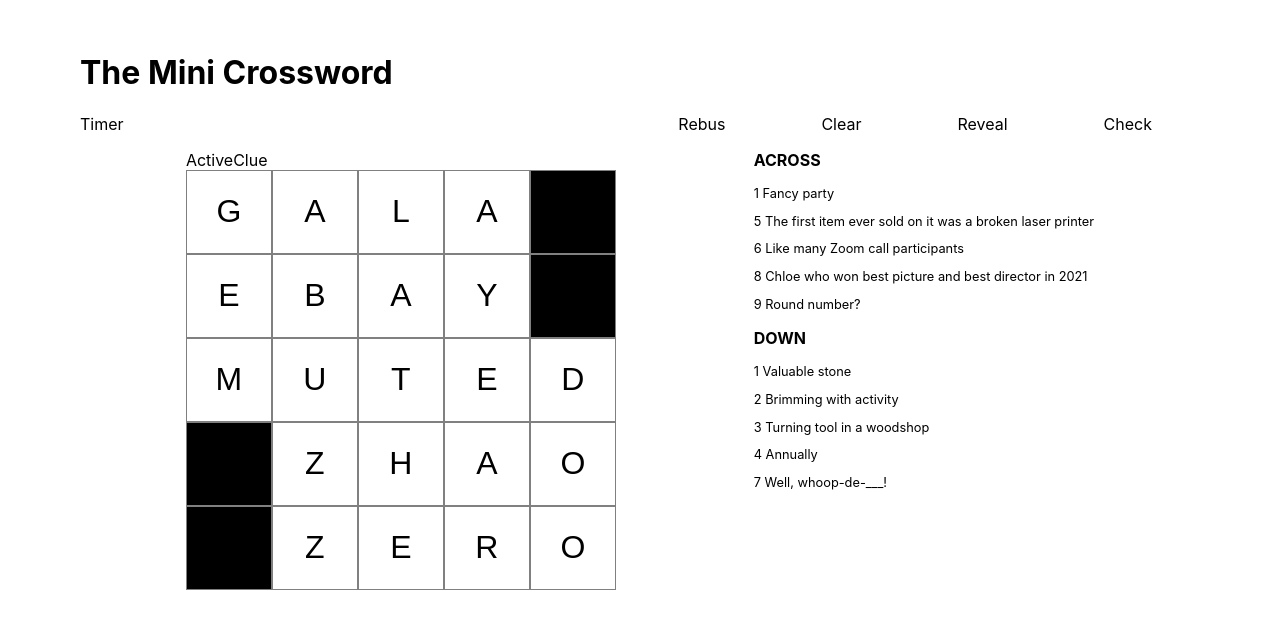
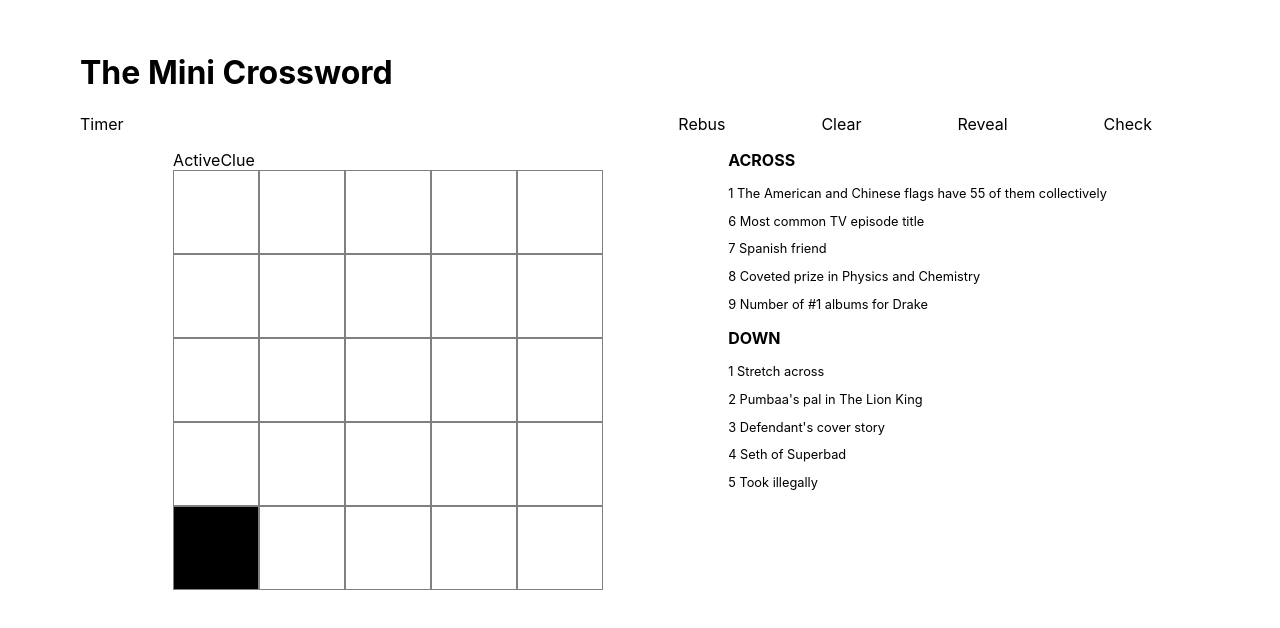
Before and after one commit to jawkha/crossword-mini-clone, a React (Create React App) app: page / in a window 1280 px wide. Shown: the top 628 px of the page. Built offline with nearby package versions, Linux system fonts and the light colour scheme.

Commit message:
minor changes

```diff
--- a/src/App.tsx
+++ b/src/App.tsx
@@ -4,7 +4,7 @@ import Options from './components/Options'
 import ActiveClue from './components/ActiveClue'
 import Board from './components/Board'
 import CluesList from './components/CluesList'
-import { clues, answers } from './data/puzzle-1'
+import { clues, answers } from './data/puzzle-2'
 import './App.css'
 
 function App() {
--- a/src/components/Board.tsx
+++ b/src/components/Board.tsx
@@ -8,7 +8,7 @@ interface IBoardProps {
 
 export default function Board(props: IBoardProps) {
 	function renderGrid() {
-		// return [...Array(25)].map((el, index) => <Square key={index} />)
+		// return [...Array(25)].map((letter, index) => <Square key={index} letter={letter} />)
 		return props.answers.map((letter, index) => <Square key={index} letter={letter} />)
 	}
 
--- a/src/components/Square.tsx
+++ b/src/components/Square.tsx
@@ -6,10 +6,10 @@ interface ISquareProps {
 }
 
 export default function Square(props: ISquareProps) {
-	const [input, setInput] = React.useState(props.letter)
+	const [answer, setAnswer] = React.useState(props.letter)
+	const [input, setInput] = React.useState('')
 
 	function handleChange(e: any) {
-		console.log(e.target.value)
 		setInput(e.target.value.toUpperCase())
 	}
 
--- a/src/styles/Square.module.css
+++ b/src/styles/Square.module.css
@@ -3,7 +3,7 @@
 	height: 5rem;
 	border: 1px gray solid;
 	text-align: center;
-	font-size: 2rem;
+	font-size: 3rem;
 }
 
 .empty {
```
